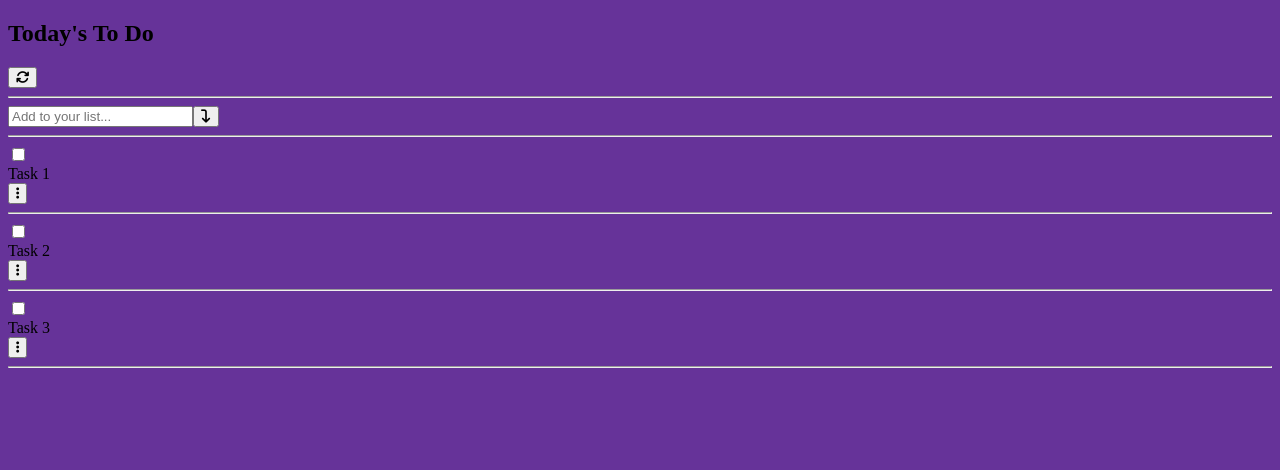
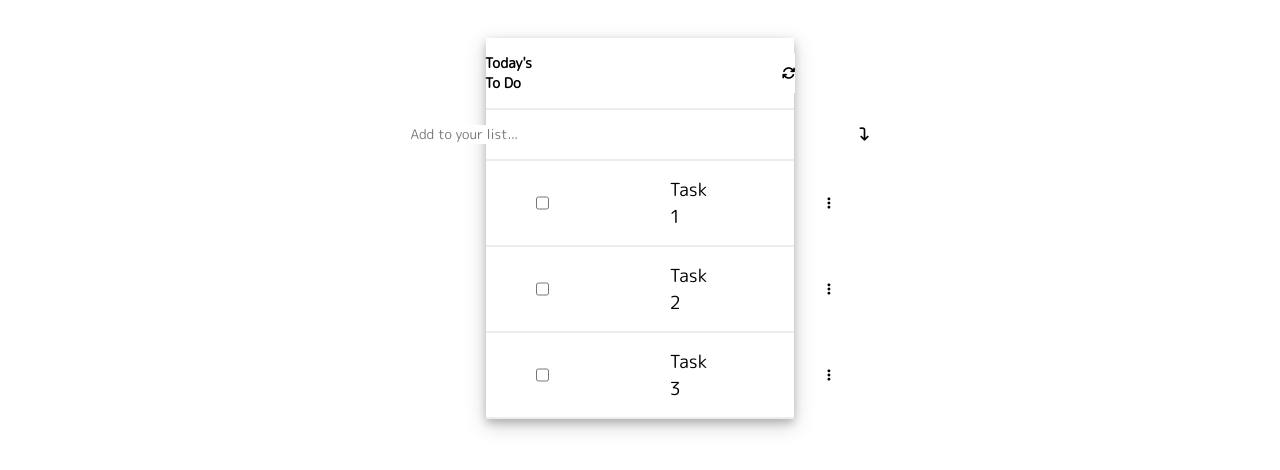
Before and after one commit to PedroH-Neves/toDo-list, a website built with webpack: page src/index.html in a window 1280 px wide. Built offline with nearby package versions, Linux system fonts and the light colour scheme.

Commit message:
change css file

```diff
--- a/src/style.css
+++ b/src/style.css
@@ -1,3 +1,106 @@
+* {
+  margin: 0;
+  padding: 0;
+  box-sizing: border-box;
+  font-family: 'M PLUS Rounded 1c', sans-serif;
+}
+
 body {
-  background-color: rebeccapurple;
+  background-color: #fff;
+  display: flex;
+  flex-direction: column;
+  margin: 3% 38%;
+  box-shadow: 0 4px 8px 0 rgba(0, 0, 0, 0.2), 0 6px 20px 0 rgba(0, 0, 0, 0.19);
 }
+
+.title-box {
+  position: relative;
+  display: flex;
+  flex-direction: column;
+  justify-content: center;
+}
+
+.to-do-title {
+  display: flex;
+  justify-content: center;
+  gap: 250px;
+  margin: 15px;
+}
+
+.title {
+  font-size: 14px;
+}
+
+.input-box {
+  display: flex;
+  flex-direction: column;
+  justify-content: center;
+}
+
+.reset-list-btn {
+  background-color: #fff;
+  border: none;
+}
+
+.to-do-input {
+  display: flex;
+  justify-content: center;
+  gap: 200px;
+  margin: 15px;
+}
+
+.add-to-list {
+  border: none;
+}
+
+.enter-list-btn {
+  background-color: #fff;
+  border: none;
+}
+
+.to-do-tasks {
+  color: black;
+}
+
+#tasks-list {
+  display: flex;
+  flex-direction: column;
+}
+
+.items-list {
+  color: black;
+}
+
+.each-item {
+  display: flex;
+  gap: 120px;
+  margin: 15px 40px;
+  padding-left: 10px;
+}
+
+.task-text {
+  display: flex;
+  font-size: 18px;
+  width: 100px;
+}
+
+.division-line {
+  border: 1px solid #ededed;
+}
+
+.change-task-btn {
+  background-color: #fff;
+  border: none;
+}
+
+.reset-list-btn:hover {
+  color: blueviolet;
+}
+
+.enter-list-btn:hover {
+  color: red;
+}
+
+.change-task-btn:hover {
+  color: green;
+}
```
